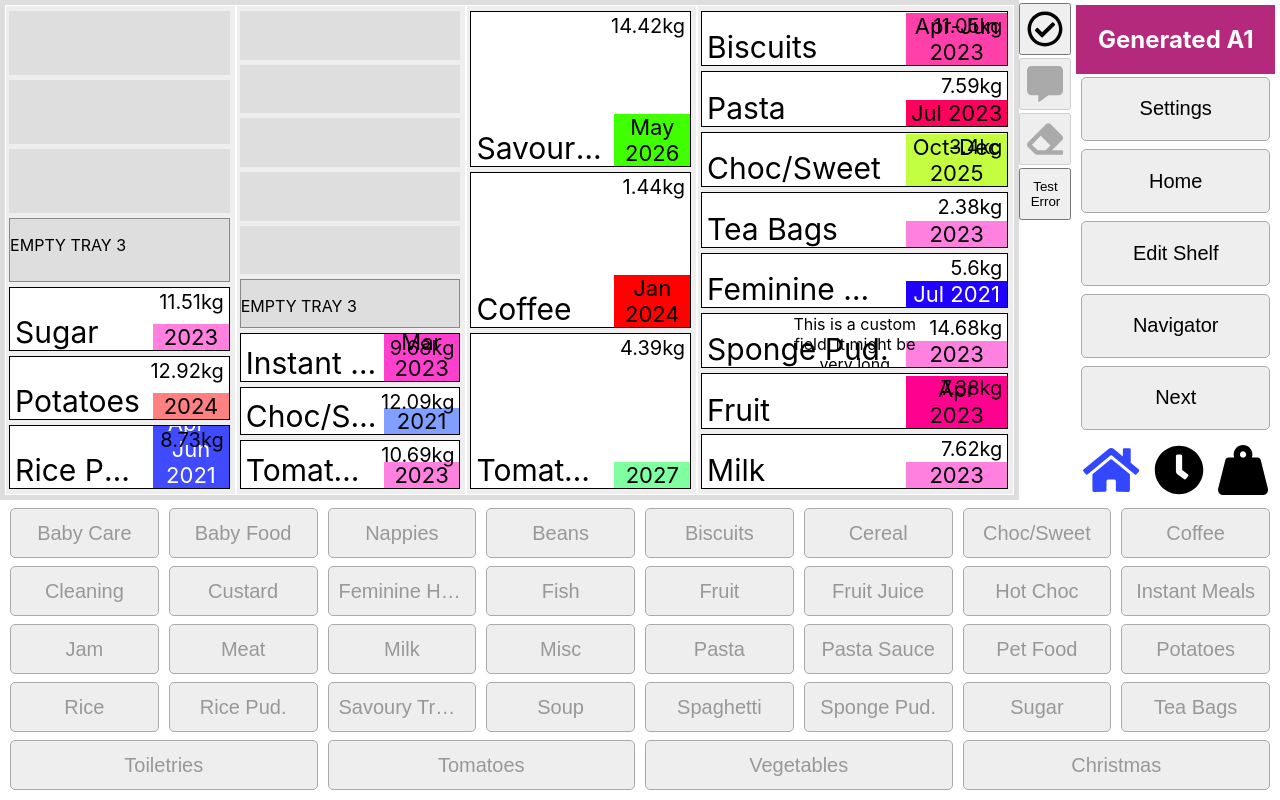
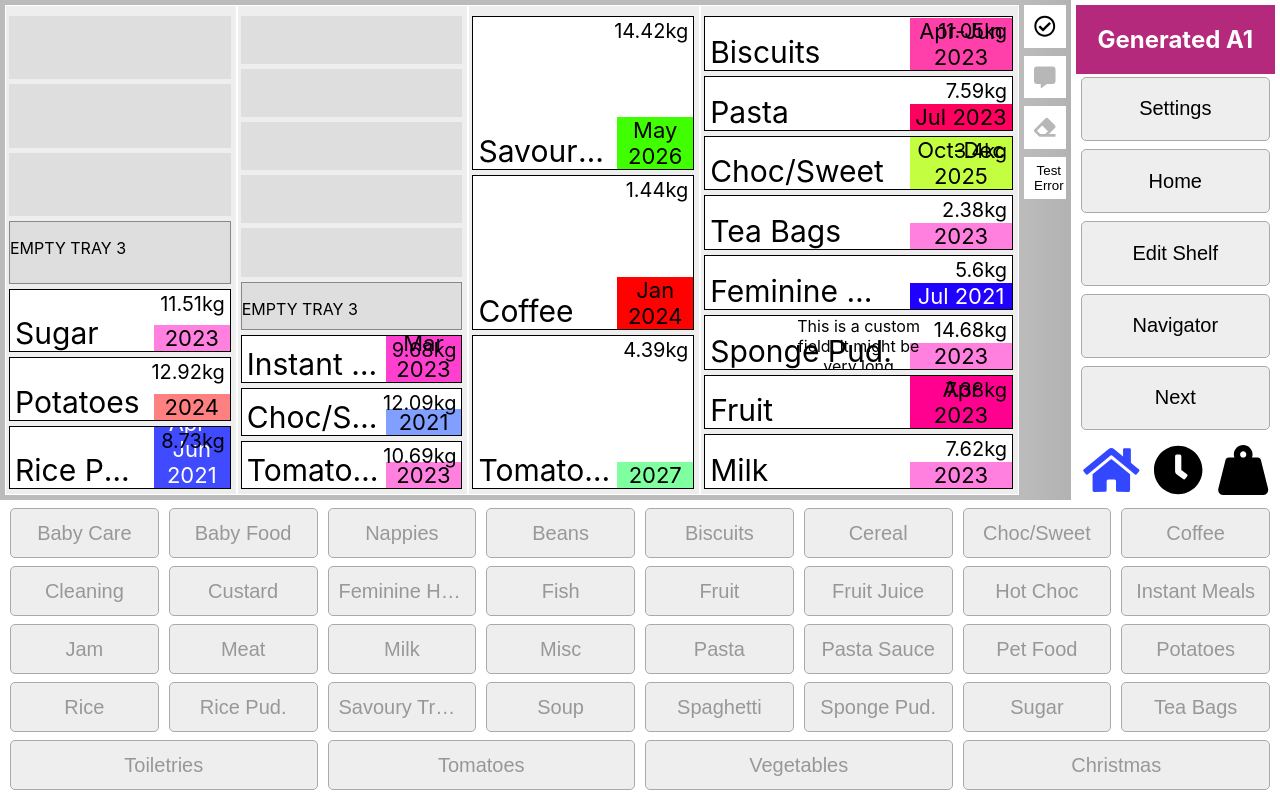
Before and after one commit to Kacper-Lubisz/TrayMaster, a React (Create React App) app: page / in a window 1280 px wide. Built offline with nearby package versions, Linux system fonts and the light colour scheme.

Commit message:
Initial toolbar styling
- Style toolbar so it looks like it's part of the ViewPort
- Resolve #51
- Have a look through ViewPort styling and make amendments where necessary
- Make a general pass on Shelf View styling

```diff
--- a/src/components/Keyboard.tsx
+++ b/src/components/Keyboard.tsx
@@ -53,7 +53,7 @@ class KeyboardButton extends React.Component<KeyboardButtonProps> {
  * The properties that get passed into Keyboard components
  * @see Keyboard
  */
-export interface KeyboardProps {
+interface KeyboardProps {
     /** List of KeyboardButtonProps to give to child buttons */
     buttons: KeyboardButtonProps[];
 
--- a/src/components/ToolBar.tsx
+++ b/src/components/ToolBar.tsx
@@ -23,20 +23,17 @@ export class ToolBar extends React.Component<ToolBarProps> {
         return <div id="toolBar">{
             this.props.toolbar.map((tool, toolIndex) =>
                 <button
-                    style={{ //todo fixme restyle this
-                        width: "52px",
-                        height: "52px",
-                        marginTop: "3px"
-                    }}
-
                     className="tool"
                     key={toolIndex}
                     name={tool.name}
                     onClick={tool.onClick}
                     disabled={this.props.disabled || tool.disabled}
-                >{
-                    tool.icon ? <FontAwesomeIcon style={{width: "100%", height: "100%"}} icon={tool.icon}/> : tool.name
-                }</button>
+                    title={tool.name}
+                >
+                    <div>{// extra div needed to keep button square}{
+                        tool.icon ? <FontAwesomeIcon icon={tool.icon}/> : tool.name
+                    }</div>
+                </button>
             )
         }</div>;
     }
--- a/src/components/ViewPort.tsx
+++ b/src/components/ViewPort.tsx
@@ -281,8 +281,10 @@ export class ViewPort extends React.Component<ViewPortProps, ViewPortState> {
 
         if (this.props.current instanceof Warehouse) {
             return <div id="viewPort">
-                <h1>Current warehouse {this.props.current.toString()} has no zones!</h1>
-                <p>todo add a button to go to settings or wherever this can be changed</p>
+                <div>{/* container needed to centre text inside viewport properly */}
+                    <h1>Current warehouse {this.props.current.toString()} has no zones!</h1>
+                    <p>todo add a button to go to settings or wherever this can be changed</p>
+                </div>
             </div>;
         } else if (this.props.current instanceof Zone) {
             return <div id="viewPort">
--- /dev/null
+++ b/src/styles/_toolbar.scss
@@ -0,0 +1,33 @@
+// STYLING FOR SHELF VIEW VIEWPORT TOOLBAR
+
+#toolBar {
+  padding-right: 5px;
+  background: linear-gradient(90deg, #bbbbbb, rgba(0, 0, 0, 0.3));
+
+  button {
+    width: 100%;
+    padding-top: 100%;
+    margin-top: 5px;
+    background-color: #ffffff;
+    border: none;
+    cursor: pointer;
+    position: relative;
+
+    > div {
+      position: absolute;
+      top: 0;
+      right: 0;
+      bottom: 0;
+      left: 0;
+      padding: 10px;
+
+      display: flex;
+      align-items: center;
+
+      > svg {
+        width: 100%;
+        height: 100%;
+      }
+    }
+  }
+}
--- a/src/styles/_viewport.scss
+++ b/src/styles/_viewport.scss
@@ -3,11 +3,6 @@
 // Import system-wide variables: we need to know $accent-color here
 @import "./variables";
 
-
-#sizeControls, #heightControls { // todo fixme revise this style
-  width: 100%;
-  display: inline;
-}
 
 // Shelf
 #shelf {
@@ -17,8 +12,8 @@
   flex-wrap: nowrap;
   justify-content: space-around;
   align-items: stretch;
-  margin: .5% .5%;
-  height: 98%;
+  width: calc(100% - 10px);
+  height: calc(100% - 10px);
 
   // Disable text selection: makes clicking and dragging feel less janky
   user-select: none;
@@ -48,10 +43,6 @@
     border: 1px solid white;
     text-align: center;
     background-color: #eee;
-
-    .tray:last-child {
-      margin: 0;
-    }
 
     // Children of column should have all of their pointer events
     > * {
@@ -95,7 +86,7 @@
       }
 
       // The first empty space a tray can take above
-      &.traySpace.firstTraySpace { //todo this needs to be completely restyled
+      &.traySpace.firstTraySpace {
         background-color: #00000011;
         border-color: #888;
       }
@@ -103,11 +94,6 @@
       &.traySpace {
         background-color: #00000011;
         border-color: #8880;
-      }
-
-      &.traySpace.selected { //todo this needs to be completely restyled
-        background-color: #00000011;
-        border-color: #888;
       }
 
       // Everything inside a tray
@@ -149,7 +135,7 @@
         font-size: 30px;
         text-align: left;
 
-        // Truncate long categories: TODO make this work properly on all screen & tray sizes
+        // Truncate long categories
         width: 60%;
         white-space: nowrap;
         overflow: hidden;
--- a/src/styles/shelfview.scss
+++ b/src/styles/shelfview.scss
@@ -6,29 +6,27 @@
 @import "./keyboard";
 // Import shelf view grid layout
 @import "./shelfviewgrid";
-// Import viewport styling
-@import "./viewport";
+// Import viewport toolbar styling
+@import "./toolbar";
 // Import shelf edit styling
 @import "./shelfedit";
 // Import shelf navigator styling
 @import "./shelfnavigator";
 
-#topBar {
-  background-color: #cccccc;
-  font-size: 20px;
+// todo these styles should probably be broken out into their own files at some point tbh
 
-  // Keep contents centred
+#viewPort {
+  background-color: #bbbbbb;
   display: flex;
   justify-content: center;
   align-items: center;
-}
-
-#viewPort {
-  background-color: #dddddd;
 
   touch-action: none;
   user-select: none;
   -webkit-touch-callout: none;
+
+  // Import viewport styling
+  @import "./viewport";
 }
 
 #sideBar {
```
